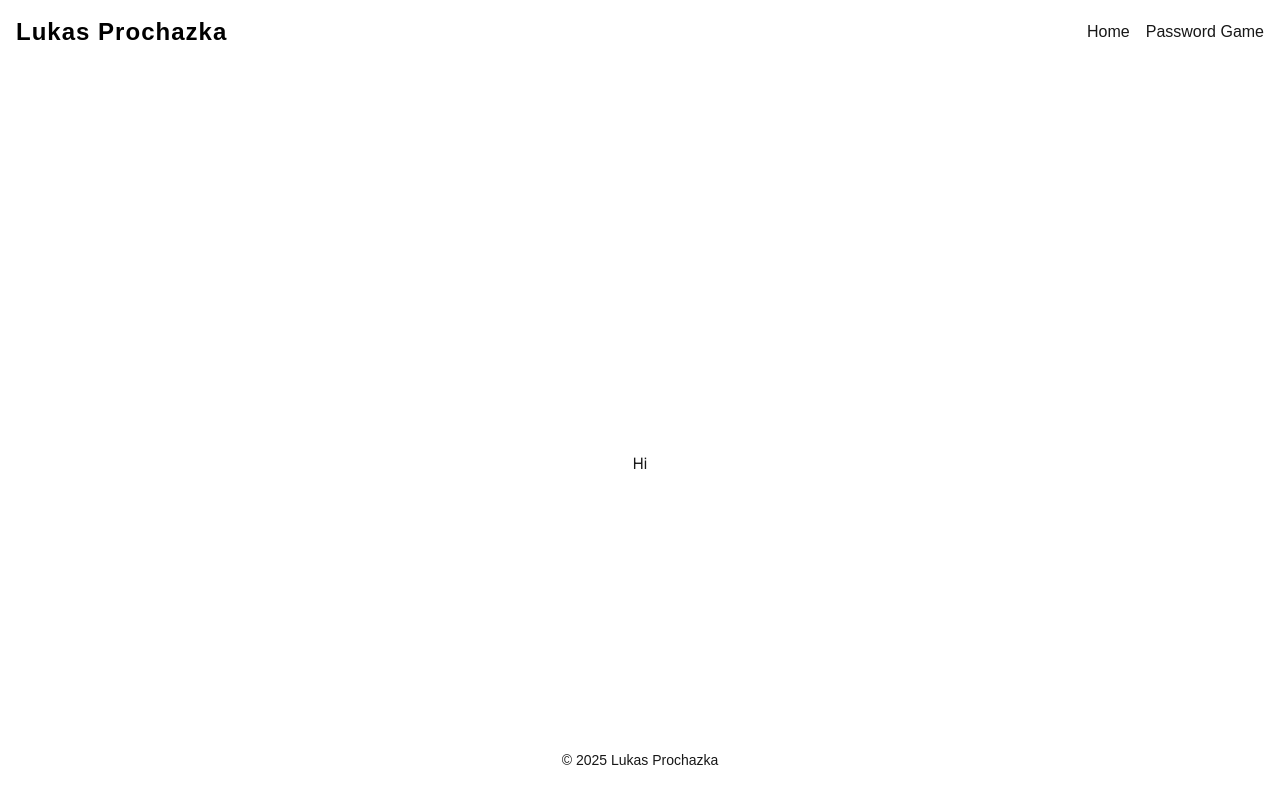
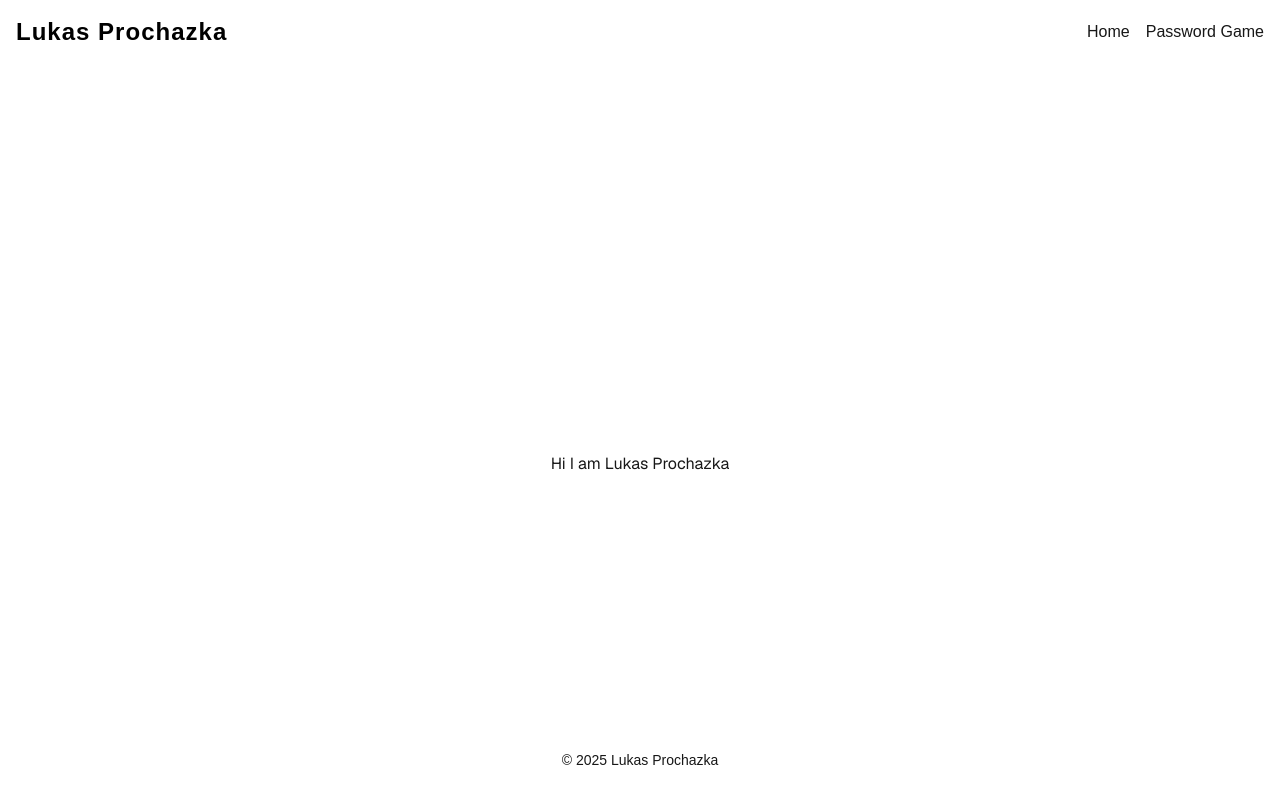
Before and after one commit to ProchaLu/me, a Next.js app: page / in a window 1280 px wide. Shown: the top 804 px of the page. Built offline with nearby package versions, Linux system fonts and the light colour scheme.

Commit message:
Change landing page

```diff
--- a/app/page.tsx
+++ b/app/page.tsx
@@ -1,7 +1,7 @@
 export default function Home() {
   return (
     <div className="flex flex-col items-center justify-center min-h-screen p-8 pb-20 gap-16 sm:p-20 font-[family-name:var(--font-geist-sans)]">
-      Hi
+      Hi I am Lukas Prochazka
     </div>
   );
 }
```
